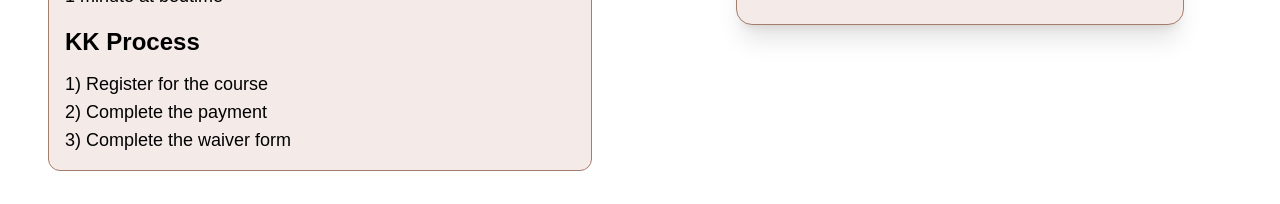
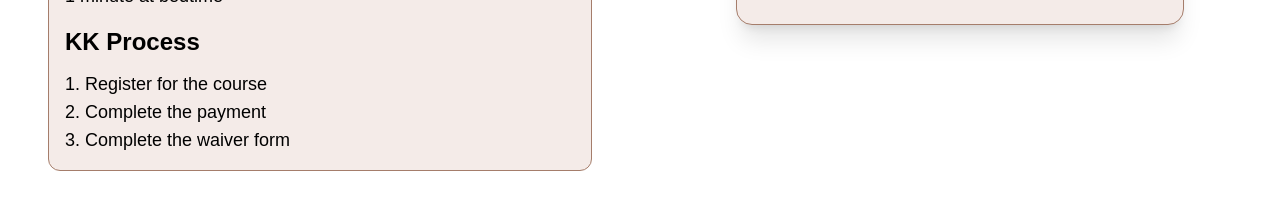
Before and after one commit to Itz-Viggy/Yoga-Registration, a Next.js app: page /kkhome in a window 1280 px wide. Shown: the part 512-716 px from the top of the page. Built offline with nearby package versions, Linux system fonts and the light colour scheme.

Commit message:
Text edits

```diff
--- a/src/app/kkhome/page.tsx
+++ b/src/app/kkhome/page.tsx
@@ -97,9 +97,9 @@ export default function HomePage() {
                 KK Process
               </h3>
               <p>
-                1) Register for the course <br />
-                2) Complete the payment <br />
-                3) Complete the waiver form
+                1. Register for the course <br />
+                2. Complete the payment <br />
+                3. Complete the waiver form
               </p>
             </div>
           </section>
```
